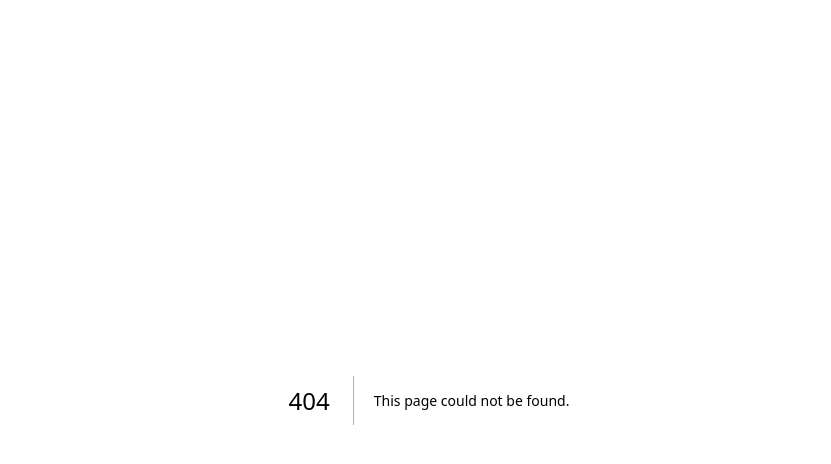
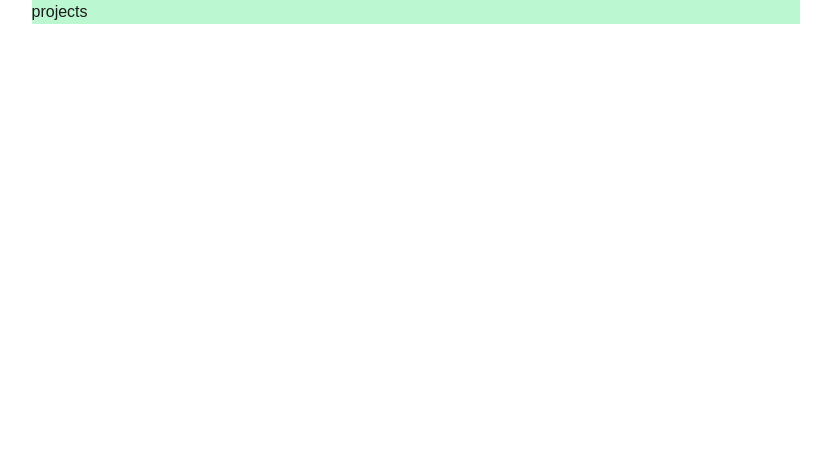
Before and after one commit to sNyZZzzz/Profile, a Next.js app: page /projects in a window 1280 px wide. Before the commit this address had no page. Shown: the top 464 px of the page, without its empty margins (211-1042 px from the left). Built offline with nearby package versions, Linux system fonts and the light colour scheme.

Commit message:
add basis for section layout

```diff
--- /dev/null
+++ b/app/projects/layout.tsx
@@ -0,0 +1,45 @@
+import type { Metadata } from "next";
+import localFont from "next/font/local";
+import "@/app/_styles/globals.css";
+import { ThemeProvider } from "@/components/theme-provider";
+
+const geistSans = localFont({
+  src: "../fonts/GeistVF.woff",
+  variable: "--font-geist-sans",
+  weight: "100 900",
+});
+const geistMono = localFont({
+  src: "../fonts/GeistMonoVF.woff",
+  variable: "--font-geist-mono",
+  weight: "100 900",
+});
+
+export const metadata: Metadata = {
+  title: "Projects",
+  description: "Noteworthy projects I've worked on or built",
+};
+
+export default function RootLayout({
+  children,
+}: Readonly<{
+  children: React.ReactNode;
+}>) {
+  return (
+    <html lang="en">
+      <body
+        className={`${geistSans.variable} ${geistMono.variable} antialiased flex items-center justify-center`}
+      >
+        <ThemeProvider
+          attribute="class"
+          defaultTheme="system"
+          enableSystem
+          disableTransitionOnChange
+        >
+          <div className="flex items-center bg-background w-full  max-w-3xl bg-green-200 ">
+            <div className="w-full">{children}</div>
+          </div>
+        </ThemeProvider>
+      </body>
+    </html>
+  );
+}
--- /dev/null
+++ b/app/projects/page.tsx
@@ -0,0 +1,3 @@
+export default function Page() {
+  return <div>projects</div>;
+}
```
